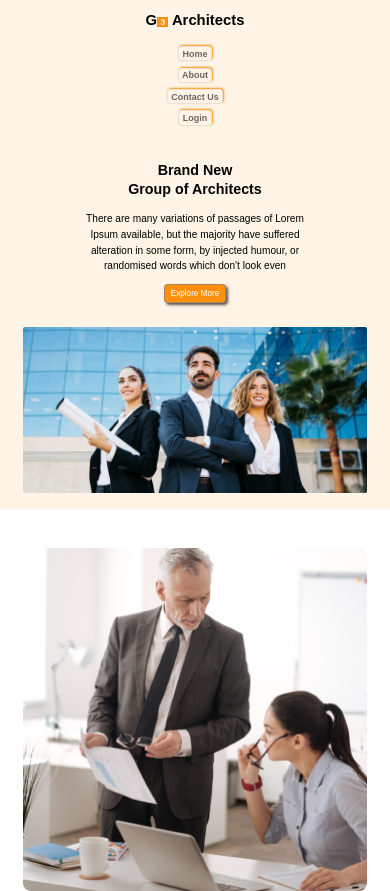
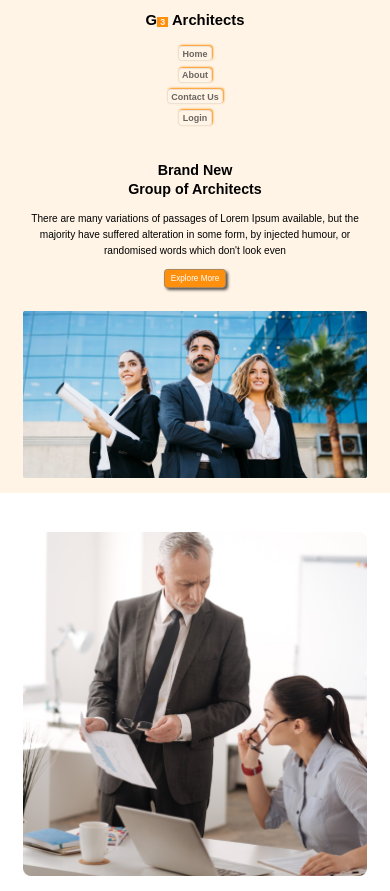
Before and after one commit to IbnHasan44/Assignment-02, a plain HTML site: page index.html in a window 390 px wide. Shown: the top 891 px of the page. Drawn offline with Linux system fonts and the light colour scheme.

Commit message:
3rd time

```diff
--- a/css/media.css
+++ b/css/media.css
@@ -90,6 +90,9 @@
         font-size: 2.8vw;
         line-height: 4vw;
         margin: 4vw 0vw 3vw;
+    }
+    .homeParentChildInfo {
+        width: 100%;
     }
     .FTCText p {
         font-size: 2.4444vw;
```
